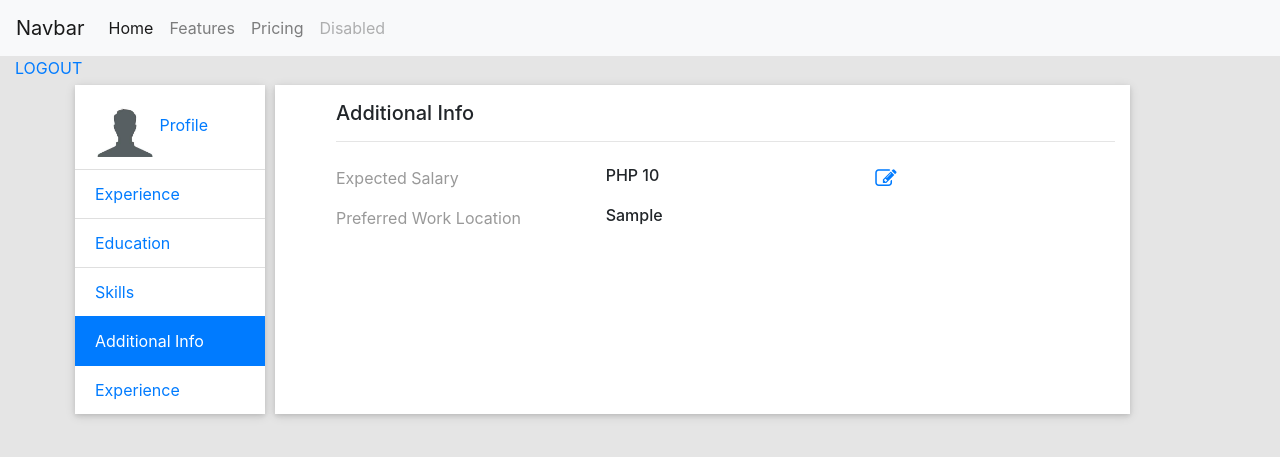
After one commit to corneliojohnmaui/capstoneII, a PHP site: page /foldername/additional_info.php in a window 1280 px wide. The commit adds this page. Shown: the top 457 px of the page. Run offline with PHP 8.4, Linux system fonts and the light colour scheme; the visitor is signed in with stand-in values (Sample User, id 1); tables that the repository leaves empty or names only in its code hold one stand-in row (values such as "Sample post").

Commit message:
additionalinfo

```diff
--- /dev/null
+++ b/additional_info.php
@@ -0,0 +1,229 @@
+<?php
+include 'core/init.php';
+include 'includes/header.php';
+
+//check if logged in
+if (!$users->getsession()) {
+	header("location:index.php");
+}
+
+//redirect to index
+if (isset($_GET['logout'])) {
+	$users->user_logout();
+	header("location:index.php");
+}
+
+if (isset($_SESSION['usertype'])) {
+	$utype = $_SESSION['usertype'];
+	$uid = $_SESSION['id'];
+}
+
+
+// FORM ACTIONS
+	if (isset($_POST['submitAddInfo'])) {
+
+		$idofaddinfo = $_POST['idofaddinfo'];
+		$where = array("id_addinfo"=> $idofaddinfo);
+		$fields = array(
+					"expected_salary"=> $_POST['exp_sal'],
+					"preferred_location"=> $_POST['pre_loc']
+					);
+		$result = $users->updatedata("additional_info",$where,$fields);
+		if ($result) {
+			echo '<script>swal({
+			icon: "success",
+			title: "Updated!",
+			text: "Successfully Data Updated!",
+			type: "success"}).then(okay => {
+			if (okay) {
+			window.location.href = "additional_info.php";
+			}
+			}); </script>';
+		}else{
+			echo '<script>swal({
+			icon: "error",
+			title: "Error!",
+			text: "Error Updating Data!",
+			type: "warning"}).then(okay => {
+			if (okay) {
+			window.location.href = "additional_info.php";
+			}
+			}); </script>';
+		}
+	}
+?>
+
+<div class="container-fluid" id="">
+
+	<a href="home.php?logout=logout">LOGOUT</a>
+
+</div>
+
+	<div class="container"  id="myprofile" style="">
+		<div class="row ">
+
+		<div class="col-sm-2 h-100 bodynav sticky-top" style="background-color: transparent; margin:5px;">
+			<form method="get">
+			 <ul class="list-group list-group-flush">
+			  <a href=""><li class="list-group-item"><img src="assets/images/defaultimgpic.jpeg" style="width: 60px; height: 60px;"> Profile</li></a>
+			  <a href=""  class="list-group-item">Experience</a>
+			  <a href="education.php"  class="list-group-item">Education</a>
+			  <a href=""  class="list-group-item">Skills</a>
+			  <a href="additional_info.php"  class="list-group-item active">Additional Info</a>
+			  <a href=""  class="list-group-item">Experience</a>
+
+			  <!-- <a href="myprofile.php?l=22"><li class="list-group-item">Education</li></a>
+			  <a href=""><li class="list-group-item">Skills</li></a>
+			  <a href=""><li class="list-group-item">Languages</li></a>
+			  <a href=""><li class="list-group-item">Additional Info</li></a>
+			  <a href=""><li class="list-group-item">About Me</li></a>
+			  <a href=""><li class="list-group-item">Uploaded Resume </li></a>
+			  <a href=""><li class="list-group-item">Privacy Settings</li></a> -->
+
+			</ul>
+			</form>
+		</div>
+
+
+		<div class="col-sm-9 bodyresult float-right" style="background-color: white;  margin:5px;">
+
+
+					<!-- ------------- ADDITIONAL INFO ---------------- -->
+
+					<!-- ------ F-INNER ROW ------- -->
+					<div class="row ml-3 mt-3">
+
+
+						<div class="col-sm-12">
+							<h5>Additional Info
+
+
+							</h5>
+							<hr>
+						</div>
+						<?php
+						$myrow2 = $users->fetchdata('additional_info WHERE id_user = "'.$uid.'"');
+						foreach ($myrow2 as $row2) {
+
+						?>
+						<?php
+						if (isset($_GET['addInfo'])) {
+							$addinfo = $_GET['addInfo'];
+
+						?>
+						<div class="col-sm-12" id="edit_add_info">
+
+								<form method="post">
+									<div class="form-group row">
+									  	<div class="col-sm-4">
+									  		<input type="hidden" name="idofaddinfo" id="idofaddinfo" value="<?php echo $addinfo; ?>">
+											<label for="exp_sal">Expected Salary</label>
+									  	</div>
+									  	<div class="col-sm-7">
+									       <div class="input-group mb-3">
+											  <div class="input-group-prepend">
+											    <span class="input-group-text" id="basic-addon1">PHP</span>
+											  </div>
+											 <input type="text" class="form-control" id="exp_sal" name="exp_sal" value="<?php echo ucwords($row2['expected_salary']); ?>">
+											</div>
+									    </div>
+									</div>
+									<div class="form-group row">
+										<div class="col-sm-4 mt-2">
+											<label for="pre_loc">Preferred Work Location</label>
+										</div>
+										<div class="col-sm-7 mt-2">
+											<input class="form-control" type="text" id="pre_loc" name="pre_loc" value="<?php echo ucwords($row2['preferred_location']) ?>">
+										</div>
+									</div>
+
+									<button type="submit" id="submitAddInfo" name="submitAddInfo">SAVE</button>
+									<button type="button" id="canceleditAI">CANCEL</button>
+								</form>
+
+						</div>
+						<?php } ?>
+						<?php
+						if (!isset($_GET['addInfo'])) {
+
+
+						?>
+						<!-- ---------- VIEW ADDITIONAL INFO ------------- -->
+						<div class="col-sm-12" id="view_add_info">
+							<div class="row">
+								<div class="col-sm-4 mt-2">
+									<label>Expected Salary</label>
+								</div>
+								<div class="col-sm-4 mt-2">
+									<h6>PHP <?php echo ucwords($row2['expected_salary']); ?></h6>
+								</div>
+								<div class="col-sm-2 mt-2">
+									<a href="additional_info.php?addInfo=<?php echo $row2['id_addinfo']; ?>"><i class="fa fa-pencil-square-o fa-lg editAI" aria-hidden="true" id=""></i></a>
+
+
+								</div>
+								<div class="col-sm-4 mt-2">
+
+									<label>Preferred Work Location</label>
+								</div>
+								<div class="col-sm-7 mt-2">
+
+									<h6> <?php echo ucwords($row2['preferred_location']) ?></h6>
+								</div>
+							</div>
+						</div>
+						<!-- ---------- END OF VIEW ADDITIONAL INFO ------------- -->
+
+						<?php } //END OF NOT ISSET ?>
+
+						<?php } // END OF FOR EACH?>
+
+
+					</div>
+					<!-- ------ END OF F-INNER ROW ------- -->
+
+
+
+
+		</div>
+		</div>
+
+	</div>
+
+
+
+<?php
+include 'includes/footer.php';
+?>
+<script type="text/javascript">
+	$(document).ready(function() {
+
+		//show editable eduction info
+		// $('#editbg').click(function(){
+		// 	 $('#edit_educ_bg').show();
+		// 	var action = 'edit';
+		// 	$('#view_educ_bg').hide();
+		// 	$('.addeduc').hide();
+		// 	// alert('dads');
+		// 	$.post("add_view_profile.php",{
+		// 			action:action
+		// 		},
+		// 		function(data){
+		// 			// $('#edit_educ_bg').val(" ");
+		// 			$('#edit_educ_bg').html(data);
+		// 		});
+		// });
+
+		$("#canceleditAI").click(function(){
+			history.back(1);
+		});
+
+		// $(document).delegate("#canceledit","click", function(){
+		// event.preventDefault();
+		// 	    $('#edit_educ_bg').hide();
+		// 	    $('#view_educ_bg').show();
+		// 	    $('.addeduc').show();
+		// });
+
+	});
+</script>
--- a/core/classes/users.class.php
+++ b/core/classes/users.class.php
@@ -110,13 +110,28 @@ class Users extends DbConnection
 	}
 	$sql = substr($sql,0,-2);value."' AND ";
 	$sql = " UPDATE ".$table." SET ".$sql. "' WHERE ".$condition."'";
-echo $sql;
+	// echo $sql;
 	if (mysqli_query($this->conn,$sql)) {
 		return true;
 	}
 
 
 	}
+	public function deletedata($table,$where){
+			$sql ="";
+			$condition="";
+
+			foreach ($where as $key => $value) {
+				$condition .= $key ."='".$value. "' AND ";
+			}
+			$condition =substr($condition, 0,-5);
+			$sql = "DELETE FROM ".$table." WHERE ".$condition;
+			echo $sql;
+			if (mysqli_query($this->conn,$sql)) {
+				return true;
+			}
+			// echo $sql;
+	}
 
 
 }
--- a/core/database/connection.php
+++ b/core/database/connection.php
@@ -7,7 +7,7 @@ class DbConnection
 
 	public function __construct()
 	{
-		$this->conn = mysqli_connect("localhost","root","","juanapply");
+		$this->conn = mysqli_connect("localhost","admin","root","juanapplyph");
 		if (mysqli_connect_errno()) {
 			echo "Error: DB";
 		}
--- a/myprofile.php
+++ b/myprofile.php
@@ -36,7 +36,7 @@ if (isset($_SESSION['usertype'])) {
 			  <a href=""  class="list-group-item">Experience</a>
 			  <a href="education.php"  class="list-group-item">Education</a>
 			  <a href=""  class="list-group-item">Skills</a>
-			  <a href=""  class="list-group-item">Additional Info</a>
+			  <a href="additional_info.php"  class="list-group-item">Additional Info</a>
 			  <a href=""  class="list-group-item">Experience</a>
 
 			  <!-- <a href="myprofile.php?l=22"><li class="list-group-item">Education</li></a>
@@ -67,7 +67,7 @@ if (isset($_SESSION['usertype'])) {
 		<div class="col-sm-9 bodyresult float-right" style="background-color: white;  margin:5px;">
 
 					<?php
-					$myrow = $users->fetchdata('users LEFT JOIN educational_bg educ ON users.id_users = educ.id_user LEFT JOIN additional_info addinfo ON users.id_users = addinfo.id_user WHERE  id_users = "'.$uid.'"');
+					$myrow = $users->fetchdata('users LEFT JOIN educational_bg educ ON users.id_users = educ.id_user LEFT JOIN additional_info addinfo ON users.id_users = addinfo.id_user WHERE id_users = "'.$uid.'" limit 1');
 					foreach ($myrow as $row) {
 
 					?>
@@ -88,7 +88,7 @@ if (isset($_SESSION['usertype'])) {
 				    <!-- -------------EDUCATION BG ------------------- -->
 					<?php
 
-					$myrow2 = $users->fetchdata('educational_bg WHERE id_user = "'.$uid.'"');
+					$myrow2 = $users->fetchdata('educational_bg WHERE id_user = "'.$uid.'" limit 1');
 					foreach ($myrow2 as $row2) {
 
 					?>
```
Also changed, not shown: education.php (+159 -21 lines).
